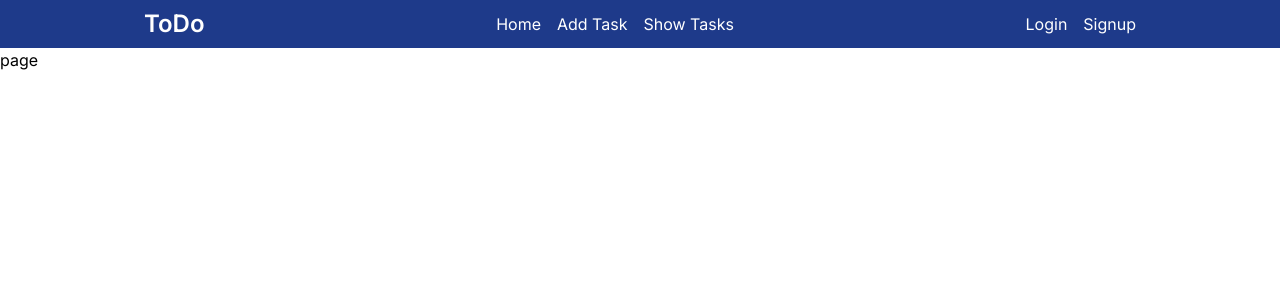
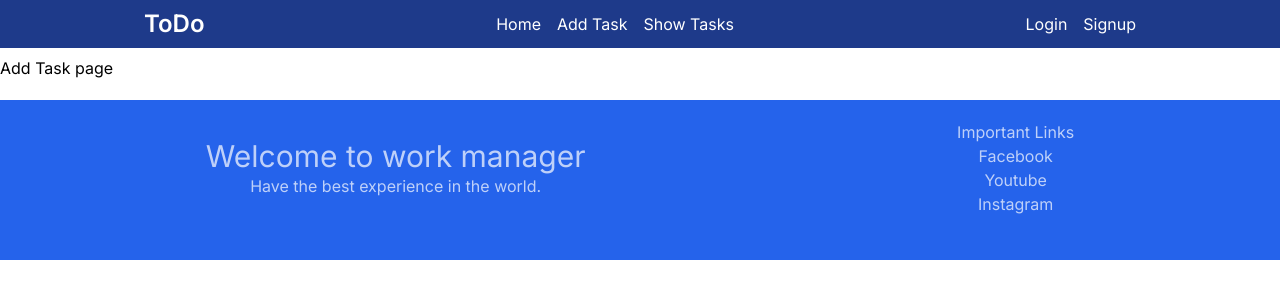
Before and after one commit to monirsk/nextbydurgesh, a Next.js app: page /add-task in a window 1280 px wide. Shown: the top 300 px of the page. Built offline with nearby package versions, Linux system fonts and the light colour scheme.

Commit message:
footer added

```diff
--- a/src/app/add-task/page.jsx
+++ b/src/app/add-task/page.jsx
@@ -4,7 +4,7 @@ export const metadata = {
 };
 
 const AddTask = () => {
-  return <div>page</div>;
+  return <div>Add Task page</div>;
 };
 
 export default AddTask;
--- a/src/app/layout.js
+++ b/src/app/layout.js
@@ -1,6 +1,7 @@
 import { Inter } from "next/font/google";
 import "./globals.css";
 import CustomNavbar from "@/components/CustomNavbar";
+import Footer from "@/components/Footer";
 
 const inter = Inter({ subsets: ["latin"] });
 
@@ -15,7 +16,9 @@ export default function RootLayout({ children }) {
       <body className={inter.className}>
         <CustomNavbar></CustomNavbar>
 
-        {children}
+        <div className="mt-2">{children}</div>
+
+        <Footer></Footer>
       </body>
     </html>
   );
--- /dev/null
+++ b/src/app/show-tasks/page.jsx
@@ -0,0 +1,11 @@
+import React from "react";
+
+export const metadata = {
+  title: "Show tasks",
+};
+
+const ShowTasks = () => {
+  return <div>Show task page</div>;
+};
+
+export default ShowTasks;
--- a/src/components/CustomNavbar.jsx
+++ b/src/components/CustomNavbar.jsx
@@ -15,13 +15,19 @@ const CustomNavbar = () => {
         <ul className="flex space-x-4">
           <li>
             {" "}
-            <Link href={"/"}>Home</Link>
+            <Link href={"/"} className="hover:text-orange-400">
+              Home
+            </Link>
           </li>
           <li>
-            <Link href={"/add-task"}>Add Task</Link>
+            <Link href={"/add-task"} className="hover:text-orange-400">
+              Add Task
+            </Link>
           </li>
           <li>
-            <Link href={"/"}>Show Tasks</Link>
+            <Link href={"/show-tasks"} className="hover:text-orange-400">
+              Show Tasks
+            </Link>
           </li>
         </ul>
       </div>
@@ -29,10 +35,14 @@ const CustomNavbar = () => {
         <ul className="flex space-x-4">
           <li>
             {" "}
-            <Link href={"/"}>Login</Link>
+            <Link href={"/"} className="hover:text-orange-400">
+              Login
+            </Link>
           </li>
           <li>
-            <Link href={"/"}>Signup</Link>
+            <Link href={"/"} className="hover:text-orange-400">
+              Signup
+            </Link>
           </li>
         </ul>
       </div>
--- a/src/components/Footer.jsx
+++ b/src/components/Footer.jsx
@@ -0,0 +1,32 @@
+"use client";
+
+import React from "react";
+
+const Footer = () => {
+  return (
+    <footer className="h-40 bg-blue-600 mt-5">
+      <div className="flex p-5 justify-around text-white text-opacity-70">
+        <div className="text-center flex flex-col justify-center">
+          <h1 className="text-3xl">Welcome to work manager</h1>
+          <p>Have the best experience in the world.</p>
+        </div>
+        <div className="text-center">
+          <h1>Important Links</h1>
+          <ul>
+            <li>
+              <a href="#">Facebook</a>
+            </li>
+            <li>
+              <a href="#">Youtube</a>
+            </li>
+            <li>
+              <a href="#">Instagram</a>
+            </li>
+          </ul>
+        </div>
+      </div>
+    </footer>
+  );
+};
+
+export default Footer;
```
